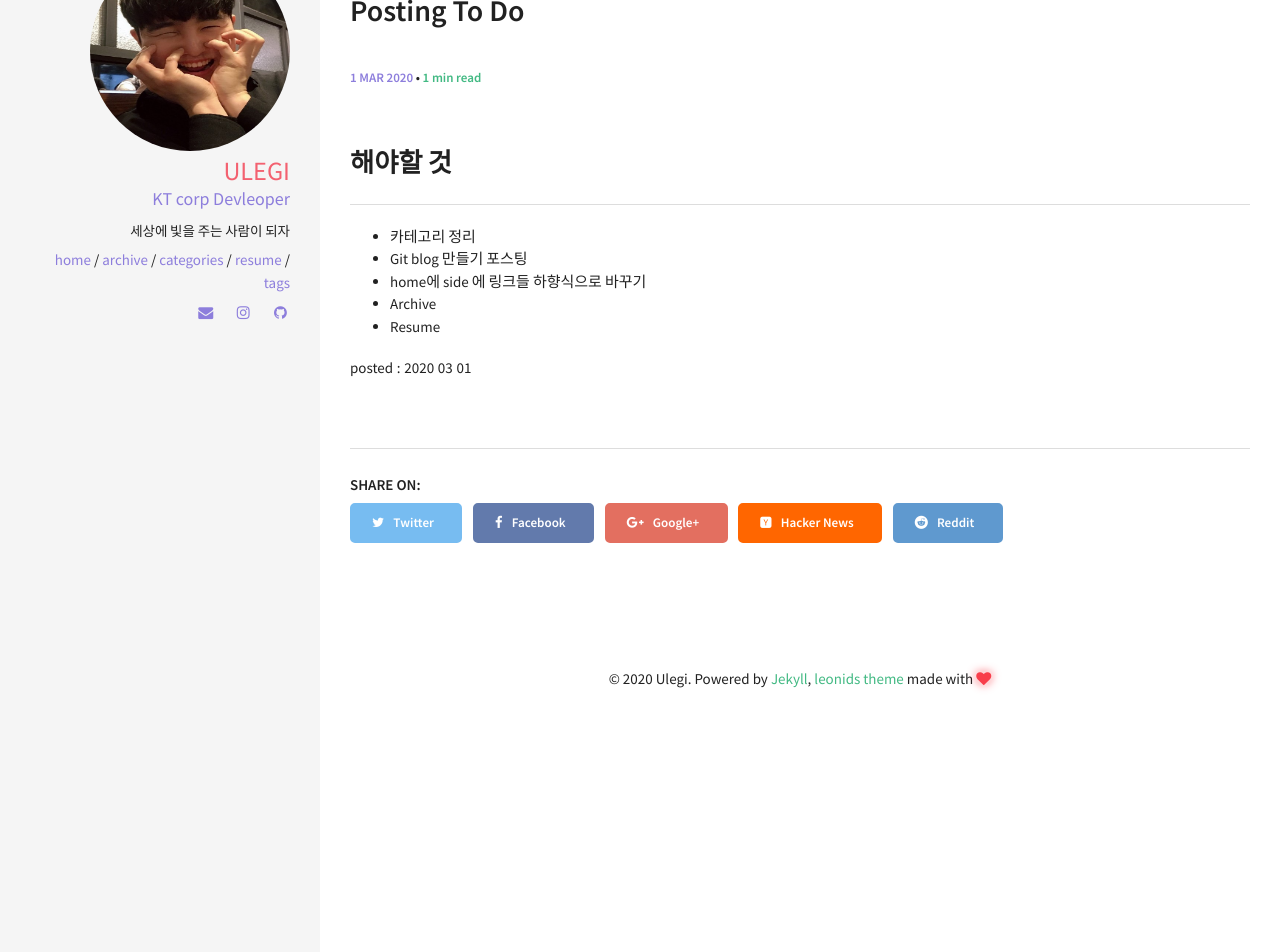
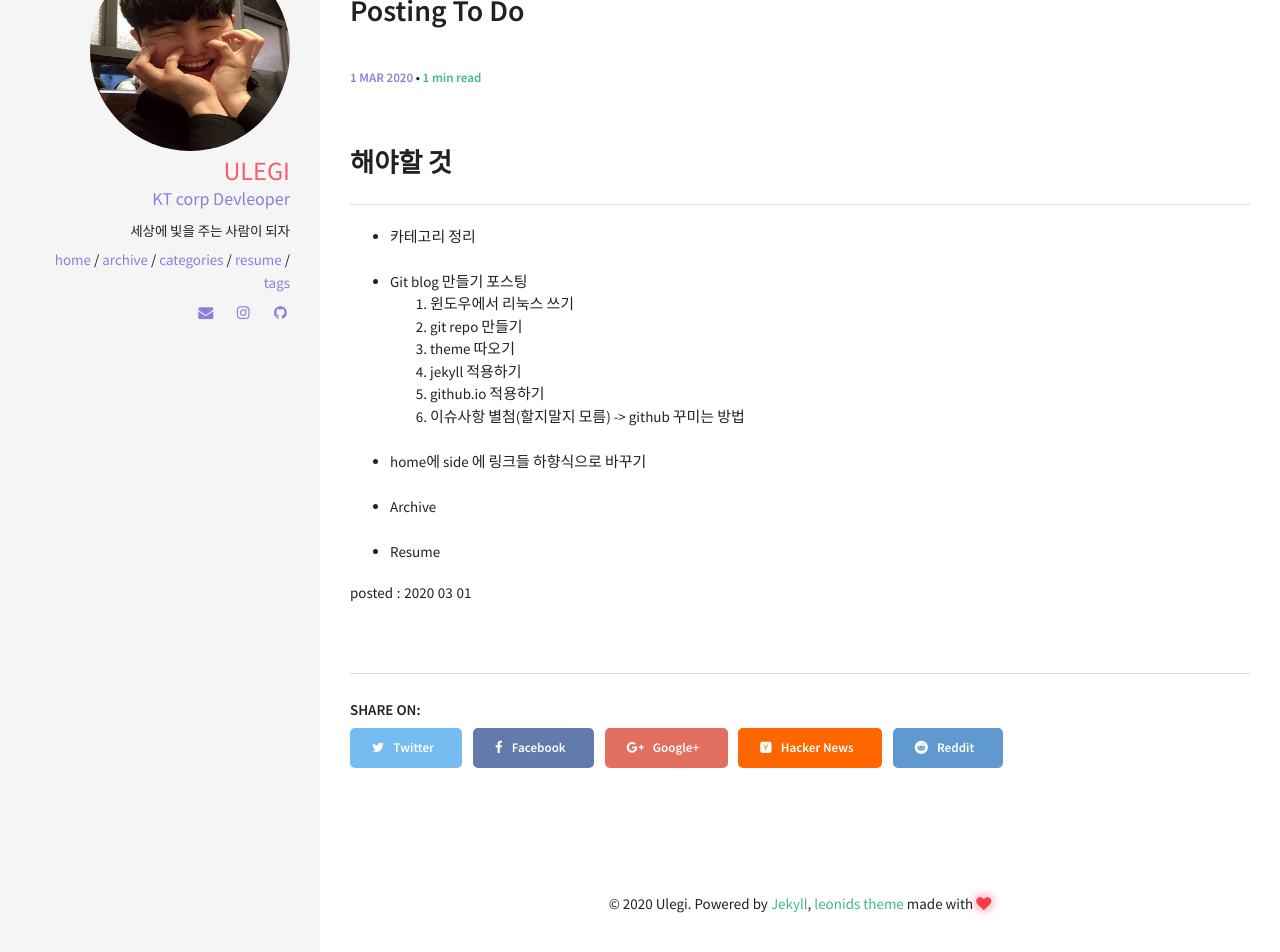
Before and after one commit to Ulegi/Ulegi.github.io, a Jekyll site: the page built from _posts/2020-03-01-PostingToDo.md, in a window 1280 px wide. Shown: the part 665-1617 px from the top of the page. Built offline with Jekyll 4.4.1, drawn with Linux system fonts in a browser that asks for light colours.

Commit message:
0301 all_2

```diff
--- a/_posts/2020-03-01-PostingToDo.md
+++ b/_posts/2020-03-01-PostingToDo.md
@@ -9,10 +9,17 @@ image:
   creditlink: https://unsplash.com/photos/Ki0dpxd3LGc
 ---
 ## 해야할 것
-* 카테고리 정리
+* 카테고리 정리 <br><br>
 * Git blog 만들기 포스팅
-* home에 side 에 링크들 하향식으로 바꾸기
-* Archive
+    1. 윈도우에서 리눅스 쓰기
+    2. git repo 만들기
+    3. theme 따오기
+    4. jekyll 적용하기
+    5. github.io 적용하기
+    6. 이슈사항
+    별첨(할지말지 모름) -> github 꾸미는 방법<br><br>
+* home에 side 에 링크들 하향식으로 바꾸기<br><br>
+* Archive<br><br>
 * Resume
 
 posted : 2020 03 01
```
